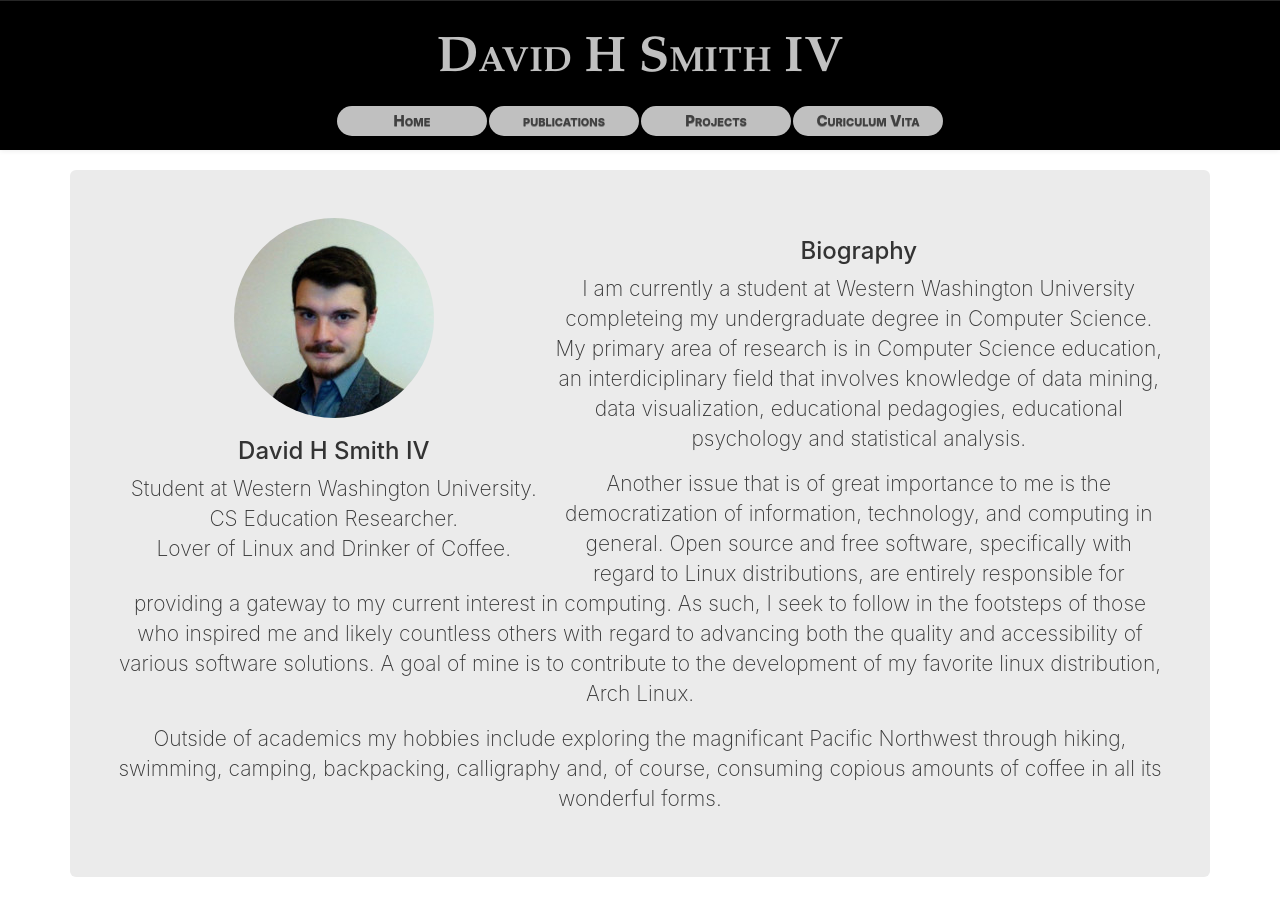
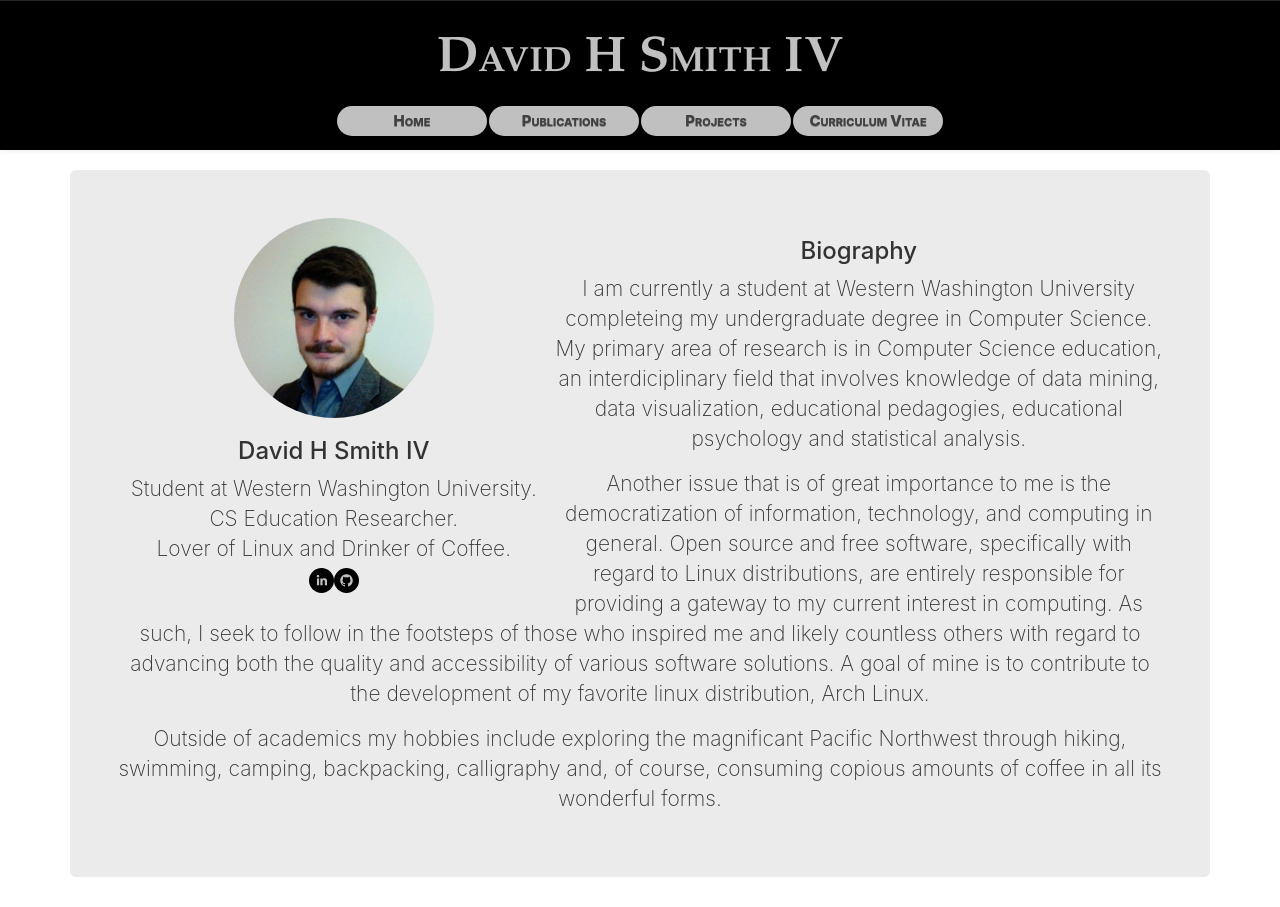
Before and after one commit to CoffeePoweredComputers/CoffeePoweredComputers.github.io, a React (Create React App) app: page /#/ in a window 1280 px wide. Built offline with nearby package versions, Linux system fonts and the light colour scheme; the HTML template or start-up script is replaced by a standard one.

Commit message:
fixed spelling errors

```diff
--- a/package.json
+++ b/package.json
@@ -23,6 +23,7 @@
 		"react-pdf": "^4.0.0",
 		"react-router-dom": "^4.3.1",
 		"react-scripts": "2.1.1",
+		"react-social-icons": "^4.1.0",
 		"react-tree-menu": "^1.5.0"
 	},
 	"scripts": {
--- a/src/components/Home.jsx
+++ b/src/components/Home.jsx
@@ -1,6 +1,7 @@
 import React, { Component } from 'react'
 import { Link } from 'react-router-dom';
 import { Jumbotron, Grid, Row, Col, Image, Button } from 'react-bootstrap';
+import { SocialIcon }  from 'react-social-icons';
 import "./Home.css";
 
 export default class Home extends Component {
@@ -11,11 +12,17 @@ export default class Home extends Component {
 					<Row className="how-grid text-center">
 						<Col xs={14} sm={5} >
 							<Image src="assets/prof.png" circle />
-							<h3>David H Smith IV</h3>
+							<h3>
+								David H Smith IV
+							</h3>
 							<p>
 								<div class="sub"> Student at Western Washington University.</div>
 								<div class="sub"> CS Education Researcher. </div>
-								<div class="sub"> Lover of Linux and Drinker of Coffee.</div></p>
+								<div class="sub"> Lover of Linux and Drinker of Coffee.</div>
+								<SocialIcon url="https://www.linkedin.com/in/david-smith-1b9499102/" style={{height: 25, width: 25}} bgColor='#000000' fgColor='#c0c0c0'/>
+								<SocialIcon url="https://github.com/CoffeePoweredComputers" style={{height: 25, width: 25}} bgColor='#000000' fgColor='#c0c0c0'/>
+							</p>
+
 						</Col>
 						<Col>
 							<h3>Biography</h3>
--- a/src/components/NavBar.jsx
+++ b/src/components/NavBar.jsx
@@ -15,9 +15,9 @@ export default class NavBar extends Component {
 				<Navbar.Collapse>
 					<Nav>
 						<NavItem eventKey={1} componentClass={Link} href="/" to='/'> Home </NavItem>
-						<NavItem eventKey={3} componentClass={Link} href="/publications" to='/publications'> publications </NavItem>
+						<NavItem eventKey={3} componentClass={Link} href="/publications" to='/publications'> Publications </NavItem>
 						<NavItem eventKey={2} componentClass={Link} href="/projects" to='/projects'> Projects </NavItem>
-						<NavItem eventKey={3} componentClass={Link} href="/cv" to='/cv'> Curiculum Vita </NavItem>
+						<NavItem eventKey={3} componentClass={Link} href="/cv" to='/cv'> Curriculum Vitae </NavItem>
 					</Nav>
 				</Navbar.Collapse>
 			</Navbar >
```
Also changed, not shown: 1 other file (tests, documents, lock files or other folders).
